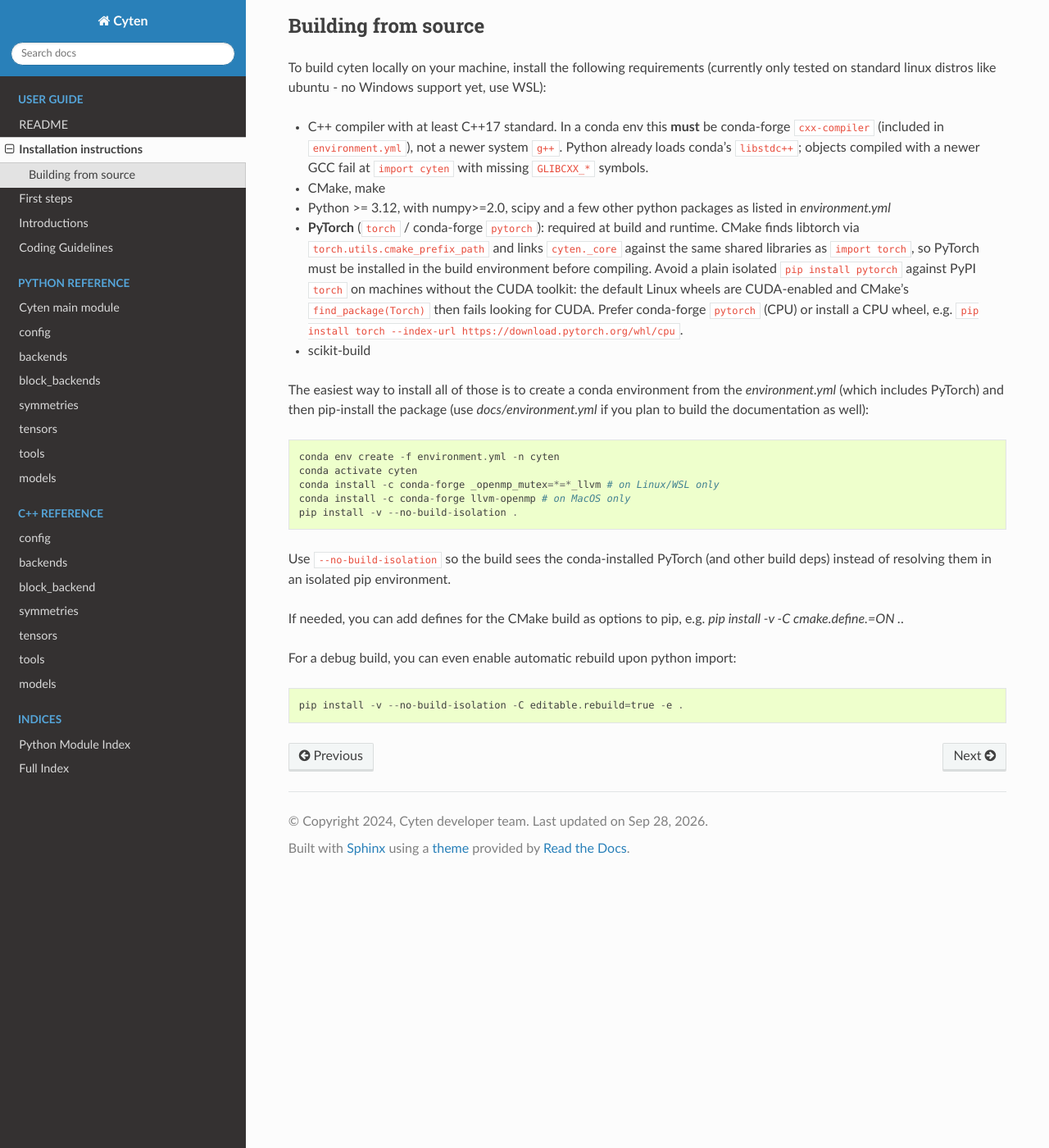
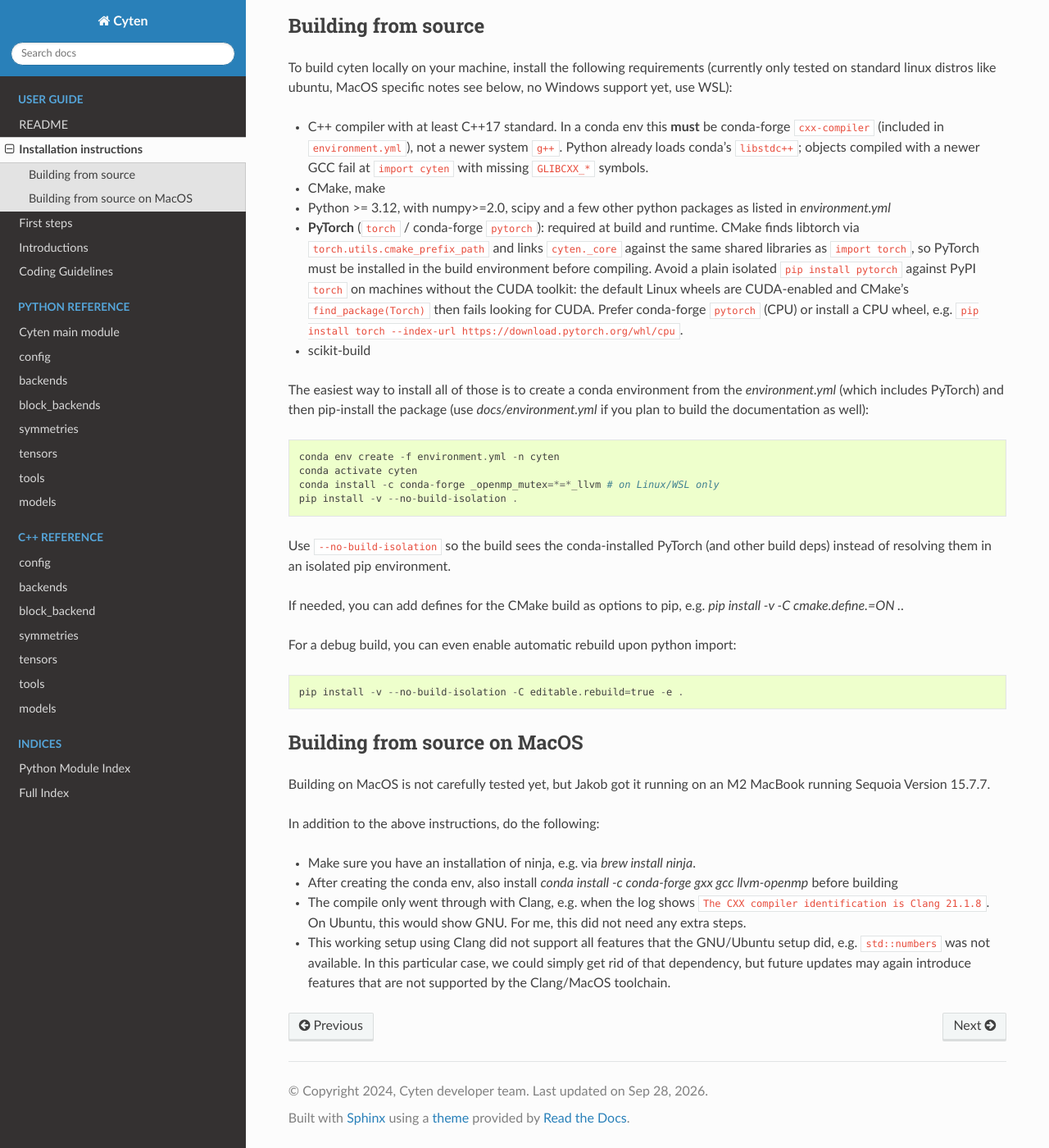
Before and after one commit to tenpy/cyten, a Sphinx documentation site: the page built from docs/INSTALL.rst, in a window 1280 px wide and 1400 px high, scrolled down 500 px. Shown: the whole window at 82% size. Built offline with Sphinx 7.4.7 and the Read the Docs theme 3.1.0, drawn with Linux system fonts in a browser that asks for light colours; the version number could not be read and is left out.

Commit message:
Add MacOS specific installation instructions

```diff
--- a/docs/INSTALL.rst
+++ b/docs/INSTALL.rst
@@ -18,7 +18,8 @@
 ++++++++++++++++++++
 
 To build cyten locally on your machine, install the following requirements
-(currently only tested on standard linux distros like ubuntu - no Windows support yet, use WSL):
+(currently only tested on standard linux distros like ubuntu, MacOS specific notes see below,
+no Windows support yet, use WSL):
 
 - C++ compiler with at least C++17 standard. In a conda env this **must** be
   conda-forge ``cxx-compiler`` (included in ``environment.yml``), not a newer
@@ -56,3 +56,19 @@
 For a debug build, you can even enable automatic rebuild upon python import::
 
     pip install -v --no-build-isolation -C editable.rebuild=true -e .
+
+Building from source on MacOS
++++++++++++++++++++++++++++++
+Building on MacOS is not carefully tested yet, but Jakob got it running on an M2 MacBook running
+Sequoia Version 15.7.7.
+
+In addition to the above instructions, do the following:
+
+- Make sure you have an installation of ninja, e.g. via `brew install ninja`.
+- After creating the conda env, also install `conda install -c conda-forge gxx gcc llvm-openmp` before building
+- The compile only went through with Clang, e.g. when the log shows
+  ``The CXX compiler identification is Clang 21.1.8``.
+  On Ubuntu, this would show GNU. For me, this did not need any extra steps.
+- This working setup using Clang did not support all features that the GNU/Ubuntu setup did,
+  e.g. ``std::numbers`` was not available. In this particular case, we could simply get rid of that
+  dependency, but future updates may again introduce features that are not supported by the Clang/MacOS toolchain.
```
Also changed, not shown: other parts of docs/INSTALL.rst (+0 -1 lines).
